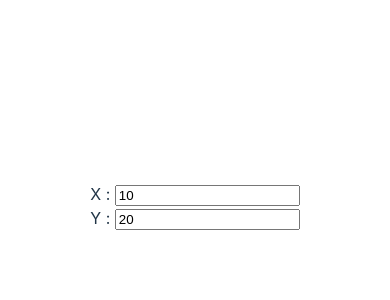
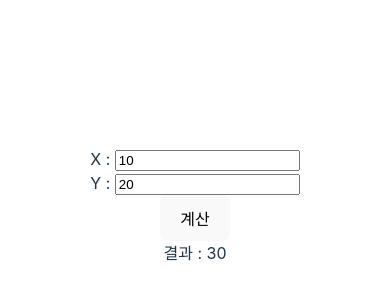
Before and after one commit to Woochang1132/vue-my-project, a Vue app: page / in a window 390 px wide. Shown: the part 216-516 px from the top of the page. Built offline with nearby package versions, Linux system fonts and the light colour scheme.

Commit message:
my-vue-project => 반응형 함수 만들기(composition API)

```diff
--- a/src/App.vue
+++ b/src/App.vue
@@ -1,15 +1,16 @@
 <template>
   <div>
-    <Calc></Calc>
+    <Calc2></Calc2>
   </div>
 </template>
 
 <script>
-import Calc from "./components/Calc.vue"
+// import Calc from "./components/Calc.vue"
+import Calc2 from "./components/Calc2.vue"
 
 export default{
   name: "App",
-  components : {Calc}
+  components : {Calc2}
 
 }
 </script>
--- /dev/null
+++ b/src/components/Calc2.vue
@@ -0,0 +1,27 @@
+<template>
+    <div>
+        X : <input type = "text" v-model.number="x" ><br/>
+        Y : <input type = "text" v-model.number="y" ><br/>
+        <button @click="calcAdd">계산</button>
+        <div>결과 : {{ result }}</div>
+    </div>
+</template>
+
+<script>
+import { ref } from 'vue';
+
+export default {
+    name : "Calc2",
+    setup(){
+        const x = ref(10);
+        const y = ref(20);
+        const result = ref(30);
+
+        const calcAdd = () => {
+            result.value = x.value + y.value;
+        }
+        return {x, y, result, calcAdd}
+    }
+}
+
+</script>
```
